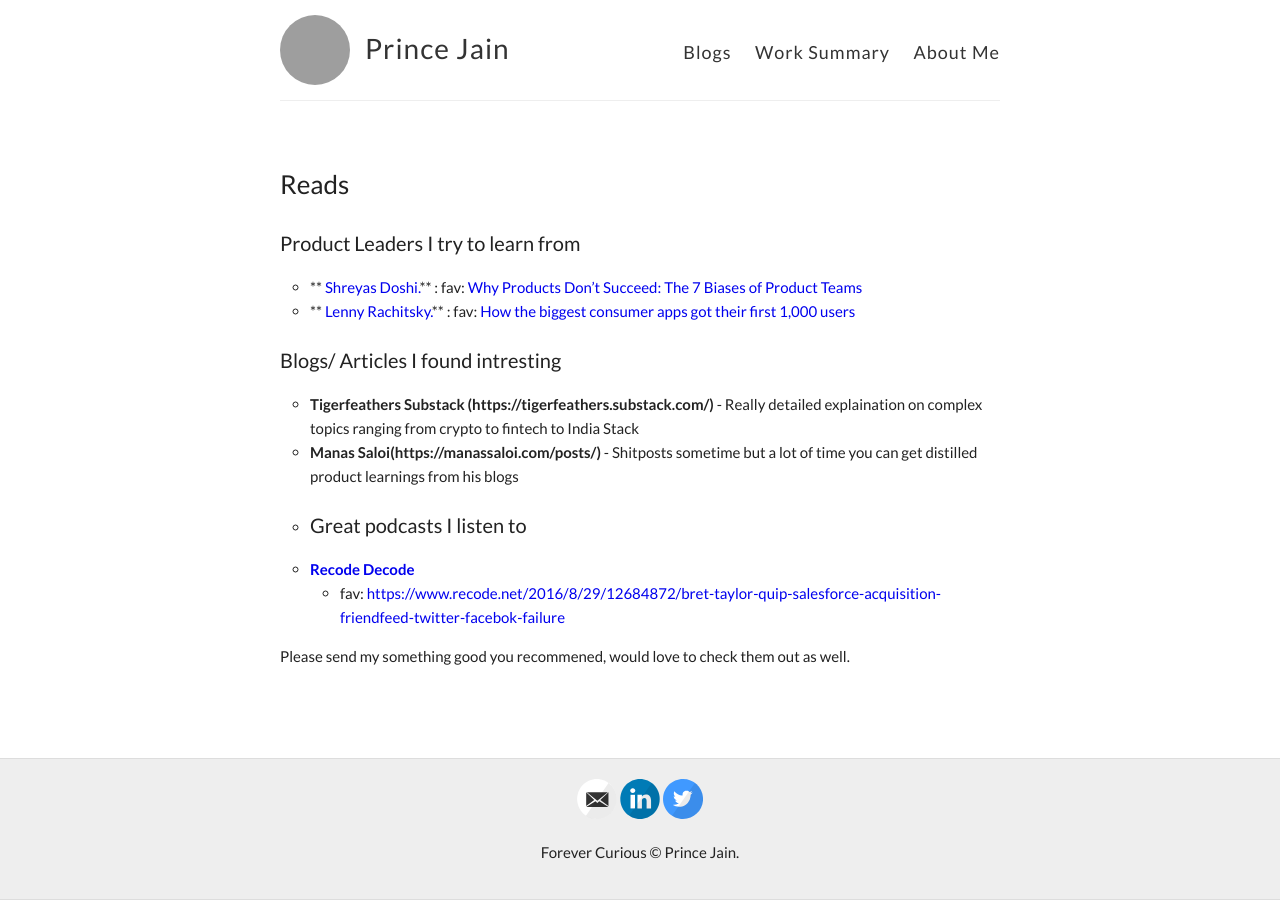
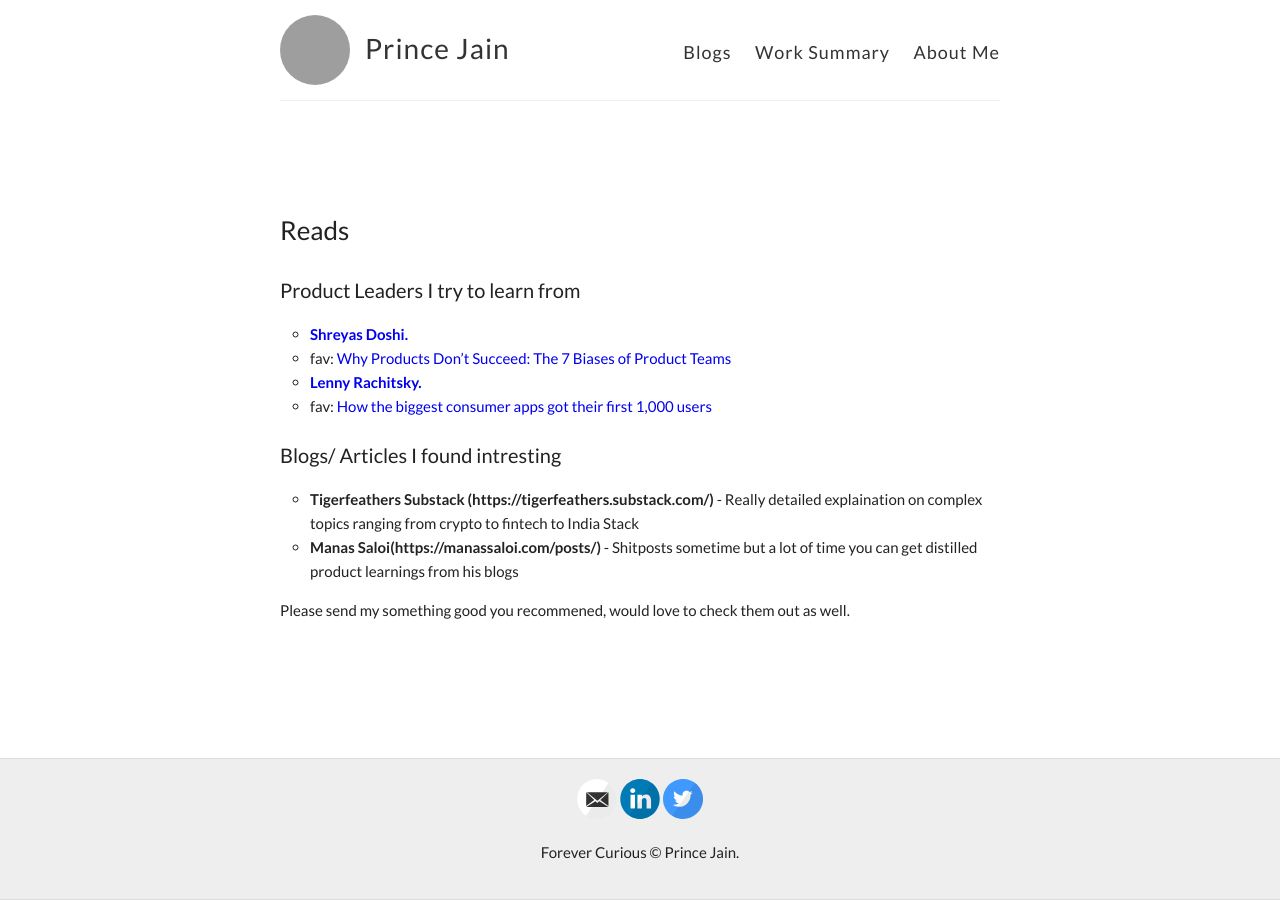
Before and after one commit to product-noob/product-noob.github.io, a Jekyll site: the page built from reads.md, in a window 1280 px wide. Built offline with Jekyll 4.4.1, drawn with Linux system fonts in a browser that asks for light colours; grey boxes are pictures that could not be loaded.

Commit message:
Update reads.md

```diff
--- a/reads.md
+++ b/reads.md
@@ -6,16 +6,13 @@ permalink: /reads/
 
 #### Product Leaders I try to learn from
 
-- ** [Shreyas Doshi.](https://twitter.com/shreyas)** : fav: [Why Products Don't Succeed: The 7 Biases of Product Teams](https://www.linkedin.com/pulse/why-products-dont-succeed-7-biases-product-teams-shreyas-doshi/)
- - ** [Lenny Rachitsky.](https://twitter.com/lennysan)** : fav: [How the biggest consumer apps got their first 1,000 users](https://www.lennysnewsletter.com/p/how-the-biggest-consumer-apps-got)
+- **[Shreyas Doshi.](https://twitter.com/shreyas)**
+ - fav: [Why Products Don't Succeed: The 7 Biases of Product Teams](https://www.linkedin.com/pulse/why-products-dont-succeed-7-biases-product-teams-shreyas-doshi/)
+- **[Lenny Rachitsky.](https://twitter.com/lennysan)**
+ - fav: [How the biggest consumer apps got their first 1,000 users](https://www.lennysnewsletter.com/p/how-the-biggest-consumer-apps-got)
 
 #### Blogs/ Articles I found intresting
 - **Tigerfeathers Substack (https://tigerfeathers.substack.com/)** - Really detailed explaination on complex topics ranging from crypto to fintech to India Stack
 - **Manas Saloi(https://manassaloi.com/posts/)** - Shitposts sometime but a lot of time you can get distilled product learnings from his blogs
--
-#### Great podcasts I listen to
-
-- **[Recode Decode](https://www.recode.net/recode-decode-podcast-kara-swisher)**
-  - fav: [https://www.recode.net/2016/8/29/12684872/bret-taylor-quip-salesforce-acquisition-friendfeed-twitter-facebok-failure](https://www.recode.net/2016/8/29/12684872/bret-taylor-quip-salesforce-acquisition-friendfeed-twitter-facebok-failure)
 
 Please send my something good you recommened, would love to check them out as well.
```
